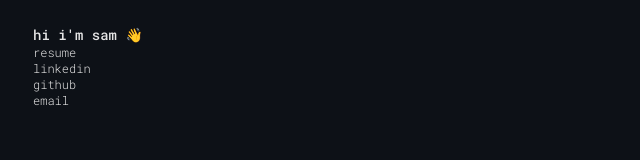
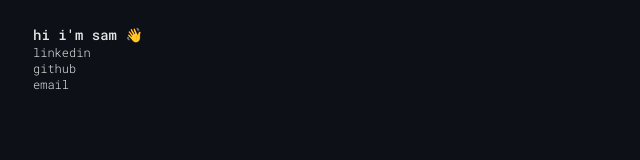
Before and after one commit to samwlui/samwlui.github.com, a plain HTML site: page index.html in a window 1280 px wide. Shown: the full height of the page, 0-640 px from the left. Drawn offline with Linux system fonts and the light colour scheme.

Commit message:
cleaning resume

```diff
--- a/index.html
+++ b/index.html
@@ -42,13 +42,11 @@
     </style>
   </head>
   <body>
-	<!-- <script src="index.js"></script> -->
     <div id="content">
         <div>
             <div class="header">hi i'm sam 👋 </div>
         </div>
         <div class="links">
-            <div class="link"><a href="assets/sam_resume.pdf">resume</a></div>
             <div class="link"><a href="https://www.linkedin.com/in/samuel-lui-490a0421/">linkedin</a></div>
             <div class="link"><a href="https://github.com/samwlui">github</a></div>
             <div class="link"><a href="mailto:samwlui@gmail.com">email</a></div>
```
